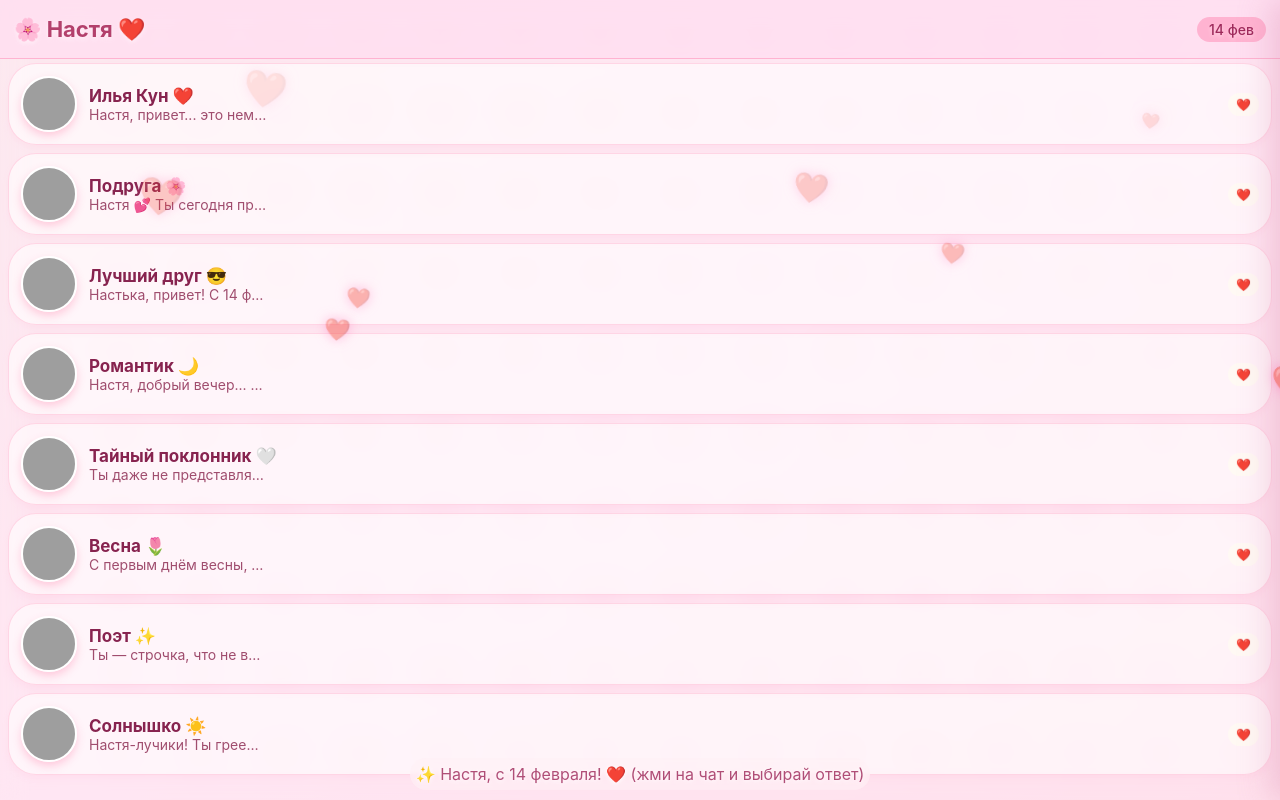
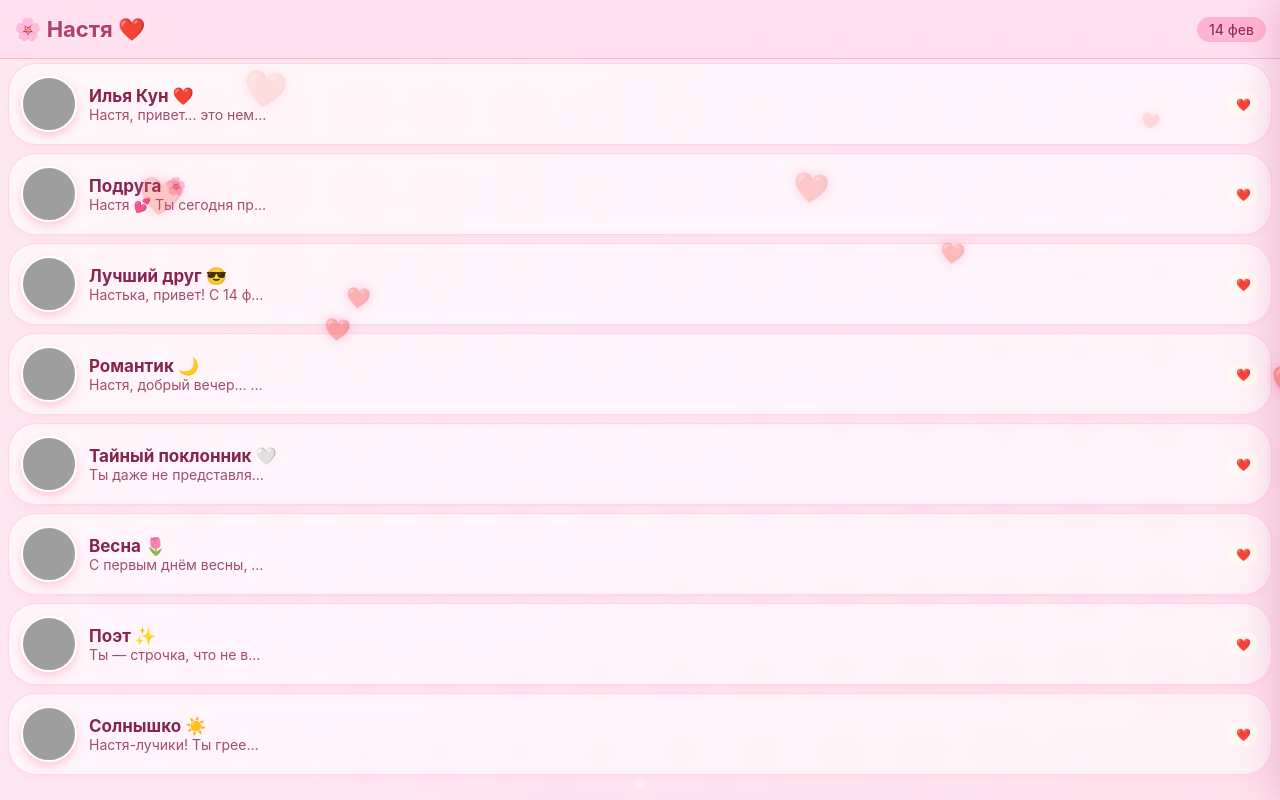
Before and after one commit to shishko22o18o/Nastya_s_14, a plain HTML site: page index.html in a window 1280 px wide. Shown: the top 800 px of the page. Drawn offline with Linux system fonts and the light colour scheme; grey boxes are pictures that could not be loaded.

Commit message:
Update message in desktop hint section

```diff
--- a/index.html
+++ b/index.html
@@ -777,7 +777,7 @@
 </script>
 
 <div class="desktop-hint">
-  ✨ Настя, с 14 февраля!  ❤️  (жми на чат и выбирай ответ)
+
 </div>
 
 </body>
```
